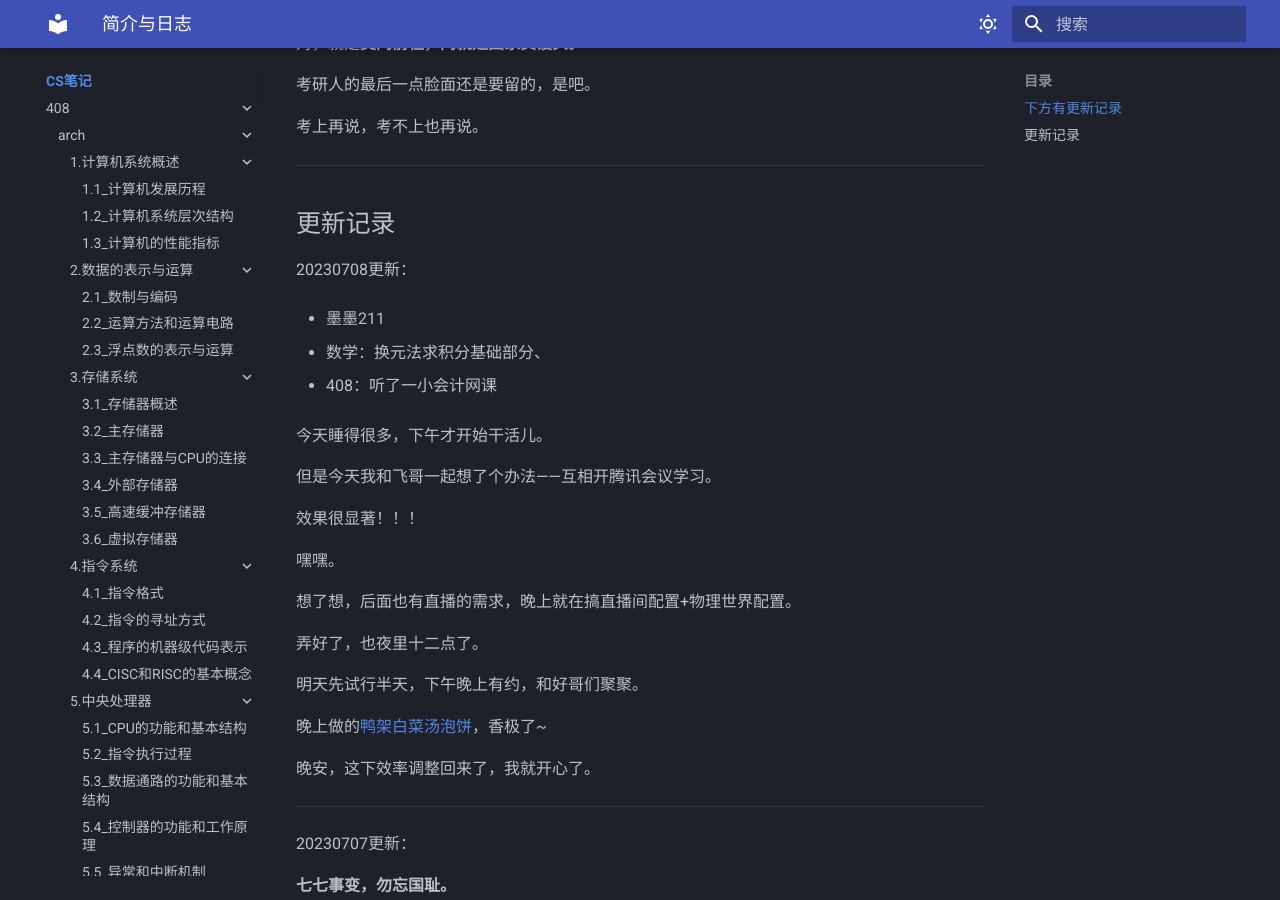
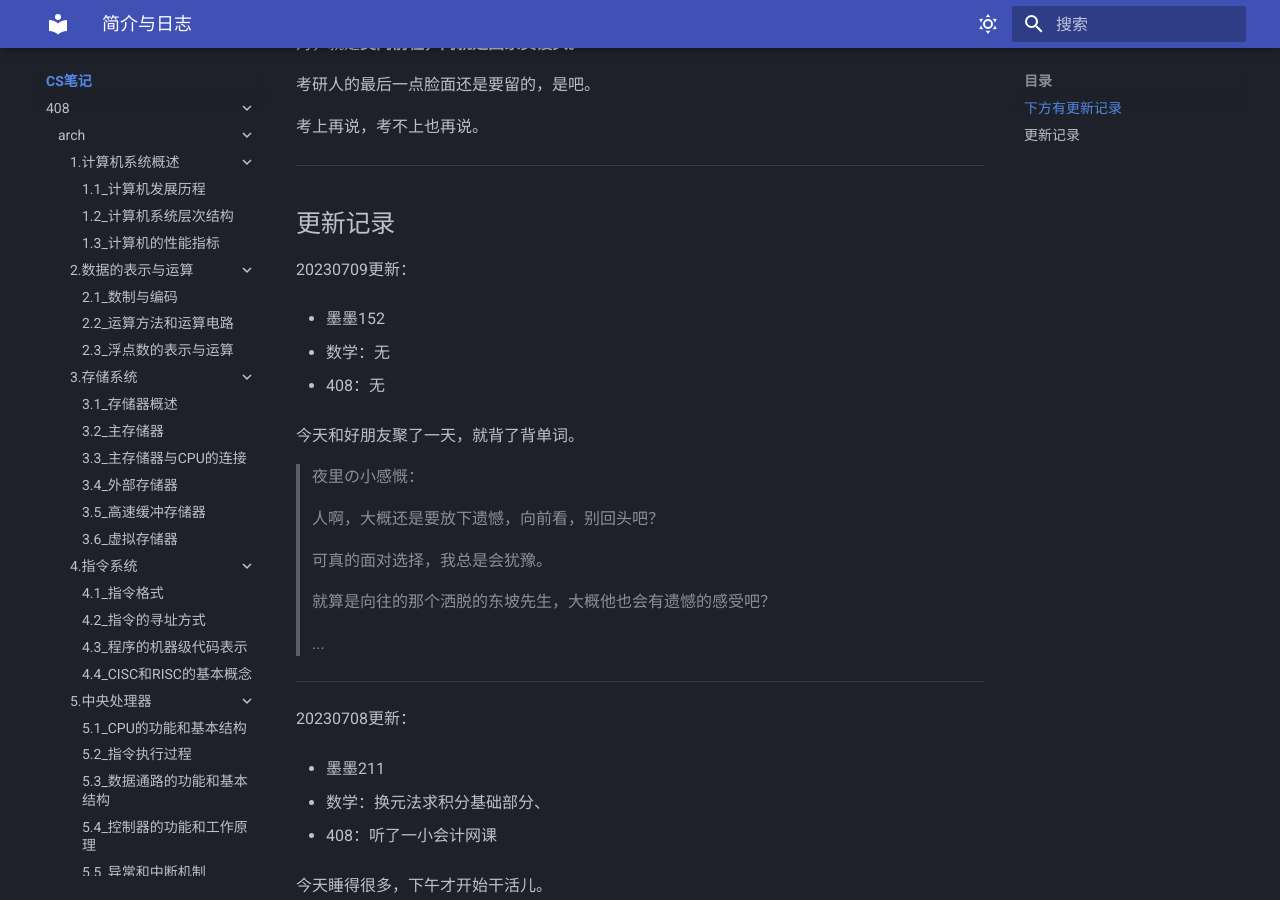
Before and after one commit to Haohahahaha/cs, an MkDocs documentation site: the page built from docs/index.md, in a window 1280 px wide and 900 px high, scrolled down 768 px. Built offline with MkDocs 1.6.1 and Material for MkDocs 9.7.7, drawn with Linux system fonts in a browser that asks for light colours.

Commit message:
2023-07-10_02:22:23 update

```diff
--- a/docs/index.md
+++ b/docs/index.md
@@ -39,6 +39,28 @@
 <a id="update"></a>
 
 ## 更新记录
+
+20230709更新：
+
+- 墨墨152
+
+- 数学：无
+
+- 408：无
+
+今天和好朋友聚了一天，就背了背单词。
+
+> 夜里の小感慨：
+>
+> 人啊，大概还是要放下遗憾，向前看，别回头吧？
+>
+> 可真的面对选择，我总是会犹豫。
+>
+> 就算是向往的那个洒脱的东坡先生，大概他也会有遗憾的感受吧？
+>
+> ...
+
+---
 
 20230708更新：
 
```
